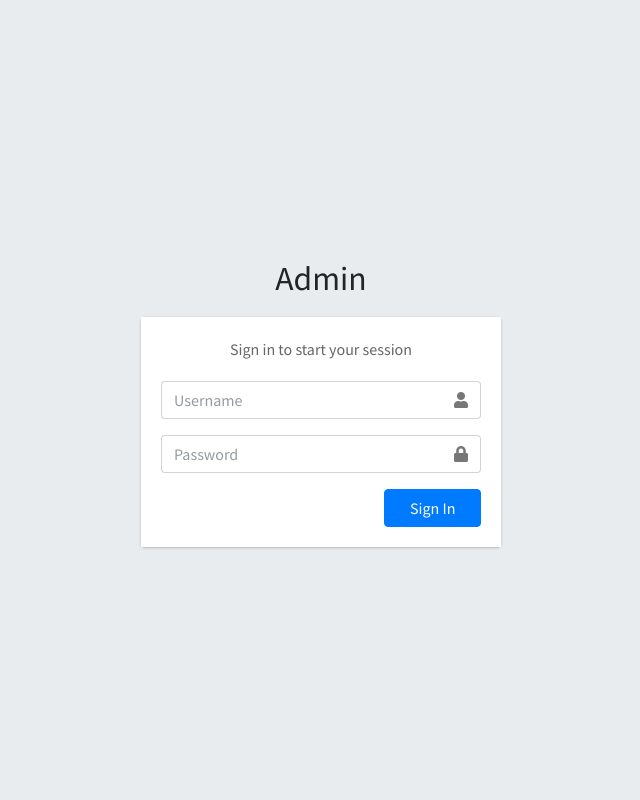
After one commit to wmsn-web/jhuri-App, a CodeIgniter app: page /projects/Admin in a window 1280 px wide. The commit adds this page. Shown: the whole page, without its empty margins (319-959 px from the left). Run offline with CodeIgniter, Linux system fonts and the light colour scheme; some libraries are stand-ins or nearby versions.

Commit message:
Admin Login Completed and Dashboard Modified

```diff
--- a/application/controllers/Admin.php
+++ b/application/controllers/Admin.php
@@ -0,0 +1,57 @@
+<?php
+/**
+ *
+ */
+class Admin extends CI_controller
+{
+
+	function __construct()
+	{
+		parent::__construct();
+		$this->load->model("AdminModel");
+
+	}
+//Dashboard data//
+	function dashboard()
+	{
+		if(!$this->session->userdata("AdminUser"))
+		{
+			return redirect("Admin");
+		}
+		else
+		{
+			$this->load->view("admin/dashboard");
+		}
+	}
+//Enter to login Page
+	function index()
+	{
+		if(!$this->session->userdata("AdminUser"))
+		{
+			$this->load->view("admin/login");
+		}
+		else
+		{
+			return redirect("Admin/dashboard");
+	    }
+	}
+
+//Process Login Action
+	function processLogin()
+	{
+		//get Data from Submitted form
+		$user = $this->input->post("username");
+		$pass = md5($this->input->post("password"));
+		//Send data to Model for check database
+		$admin_id = md5($user);
+		$loginCheck = $this->AdminModel->getLogin($user,$pass);
+		//Create logic
+		if($loginCheck == 1)
+		{
+			$this->session->set_flashdata("Feed","Login Success");
+			$this->session->set_userdata("AdminUser",$admin_id);
+			//return
+			return redirect("Admin/dashboard");
+		}
+	}
+}
--- a/application/models/AdminModel.php
+++ b/application/models/AdminModel.php
@@ -0,0 +1,22 @@
+<?php
+/**
+ *
+ */
+class AdminModel extends CI_model
+{
+
+	function getLogin($user,$pass)
+	{
+		$this->db->where(["username"=>$user,"password"=>$pass]);
+		$get = $this->db->get("admin");
+		$num = $get->num_rows();
+		if($num == 1)
+		{
+			return true;
+		}
+		else
+		{
+			return false;
+		}
+	}
+}
--- a/application/views/admin/admin_inc/header.php
+++ b/application/views/admin/admin_inc/header.php
@@ -36,7 +36,7 @@
           <a href="#" class="dropdown-item">
             <!-- Message Start -->
             <div class="media">
-              <img src="dist/img/user1-128x128.jpg" alt="User Avatar" class="img-size-50 mr-3 img-circle">
+              <img src="<?= base_url(); ?>dist/img/user1-128x128.jpg" alt="User Avatar" class="img-size-50 mr-3 img-circle">
               <div class="media-body">
                 <h3 class="dropdown-item-title">
                   Admin
--- a/application/views/admin/admin_inc/js_home.php
+++ b/application/views/admin/admin_inc/js_home.php
@@ -1,7 +1,7 @@
-<script src="plugins/jquery/jquery.min.js"></script>
+<script src="<?= base_url(); ?>plugins/jquery/jquery.min.js"></script>
 <!-- Bootstrap 4 -->
-<script src="plugins/bootstrap/js/bootstrap.bundle.min.js"></script>
+<script src="<?= base_url(); ?>plugins/bootstrap/js/bootstrap.bundle.min.js"></script>
 <!-- AdminLTE App -->
-<script src="dist/js/adminlte.min.js"></script>
+<script src="<?= base_url(); ?>dist/js/adminlte.min.js"></script>
 <!-- AdminLTE for demo purposes -->
-<script src="dist/js/demo.js"></script>
+<script src="<?= base_url(); ?>dist/js/demo.js"></script>
--- a/application/views/admin/admin_inc/layout_home.php
+++ b/application/views/admin/admin_inc/layout_home.php
@@ -1,8 +1,8 @@
-<link rel="stylesheet" href="plugins/fontawesome-free/css/all.min.css">
+<link rel="stylesheet" href="<?= base_url(); ?>plugins/fontawesome-free/css/all.min.css">
   <!-- Ionicons -->
   <link rel="stylesheet" href="https://code.ionicframework.com/ionicons/2.0.1/css/ionicons.min.css">
   <!-- Theme style -->
-  <link rel="stylesheet" href="dist/css/adminlte.min.css">
+  <link rel="stylesheet" href="<?= base_url(); ?>dist/css/adminlte.min.css">
   <!-- Google Font: Source Sans Pro -->
   <link href="https://fonts.googleapis.com/css?family=Source+Sans+Pro:300,400,400i,700" rel="stylesheet">
   <link rel="stylesheet" href="dist/css/custom.css">
--- /dev/null
+++ b/application/views/admin/login.php
@@ -0,0 +1,61 @@
+<!DOCTYPE html>
+<html>
+<head>
+	<title>Login</title>
+	<?php include("admin_inc/layout_home.php"); ?>
+</head>
+<body>
+	<body class="hold-transition login-page">
+<div class="login-box">
+  <div class="login-logo">
+   <b>Admin</b></a>
+  </div>
+  <!-- /.login-logo -->
+  <div class="card">
+    <div class="card-body login-card-body">
+      <p class="login-box-msg">Sign in to start your session</p>
+
+      <form action="<?= base_url(); ?>Admin/processLogin" method="post">
+        <div class="input-group mb-3">
+          <input type="text" name="username" class="form-control" placeholder="Username">
+          <div class="input-group-append">
+            <div class="input-group-text">
+              <span class="fas fa-user"></span>
+            </div>
+          </div>
+        </div>
+        <div class="input-group mb-3">
+          <input type="password" name="password" class="form-control" placeholder="Password">
+          <div class="input-group-append">
+            <div class="input-group-text">
+              <span class="fas fa-lock"></span>
+            </div>
+          </div>
+        </div>
+        <div class="row">
+          <div class="col-8">
+            <div class="icheck-primary">
+
+            </div>
+          </div>
+          <!-- /.col -->
+          <div class="col-4">
+            <button type="submit" class="btn btn-primary btn-block">Sign In</button>
+          </div>
+          <!-- /.col -->
+        </div>
+      </form>
+
+
+      <!-- /.social-auth-links -->
+
+
+    </div>
+    <!-- /.login-card-body -->
+  </div>
+</div>
+<!-- /.login-box -->
+
+<?php include("admin_inc/js_home.php"); ?>
+</body>
+</html>
```
Also changed, not shown: application/views/admin/admin_inc/side_menu.php (+26 -47 lines), application/views/admin/dashboard.php (+1 -18 lines).
